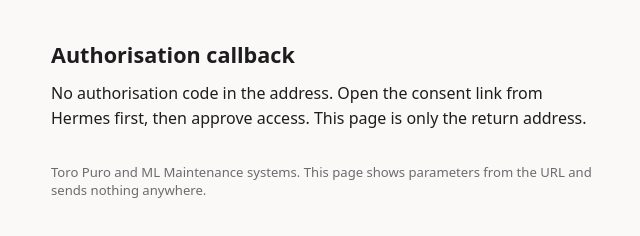
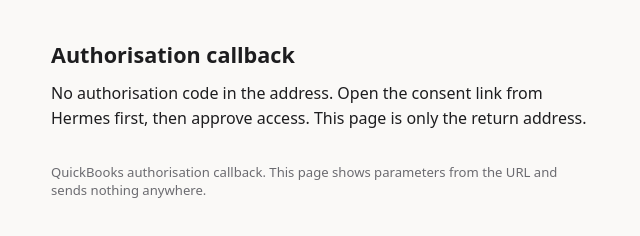
Before and after one commit to the-Zenith1/qbo-callback, a plain HTML site: page index.html in a window 1280 px wide. Shown: the full height of the page, 317-957 px from the left. Drawn offline with Linux system fonts and the light colour scheme.

Commit message:
Neutral footer

```diff
--- a/index.html
+++ b/index.html
@@ -36,7 +36,7 @@
   <div id="missing" class="hidden">
     <p>No authorisation code in the address. Open the consent link from Hermes first, then approve access. This page is only the return address.</p>
   </div>
-  <footer>Toro Puro and ML Maintenance systems. This page shows parameters from the URL and sends nothing anywhere.</footer>
+  <footer>QuickBooks authorisation callback. This page shows parameters from the URL and sends nothing anywhere.</footer>
 </main>
 <script>
   var p = new URLSearchParams(window.location.search);
```
